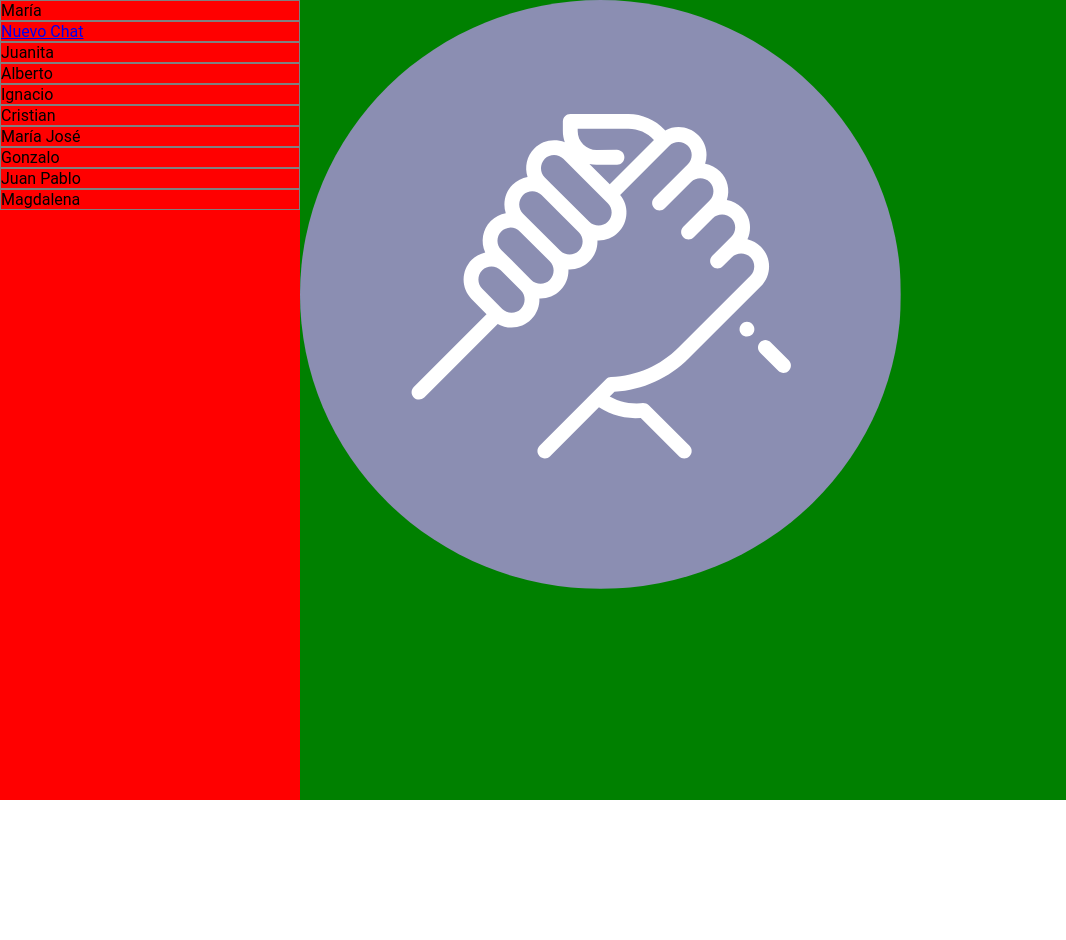
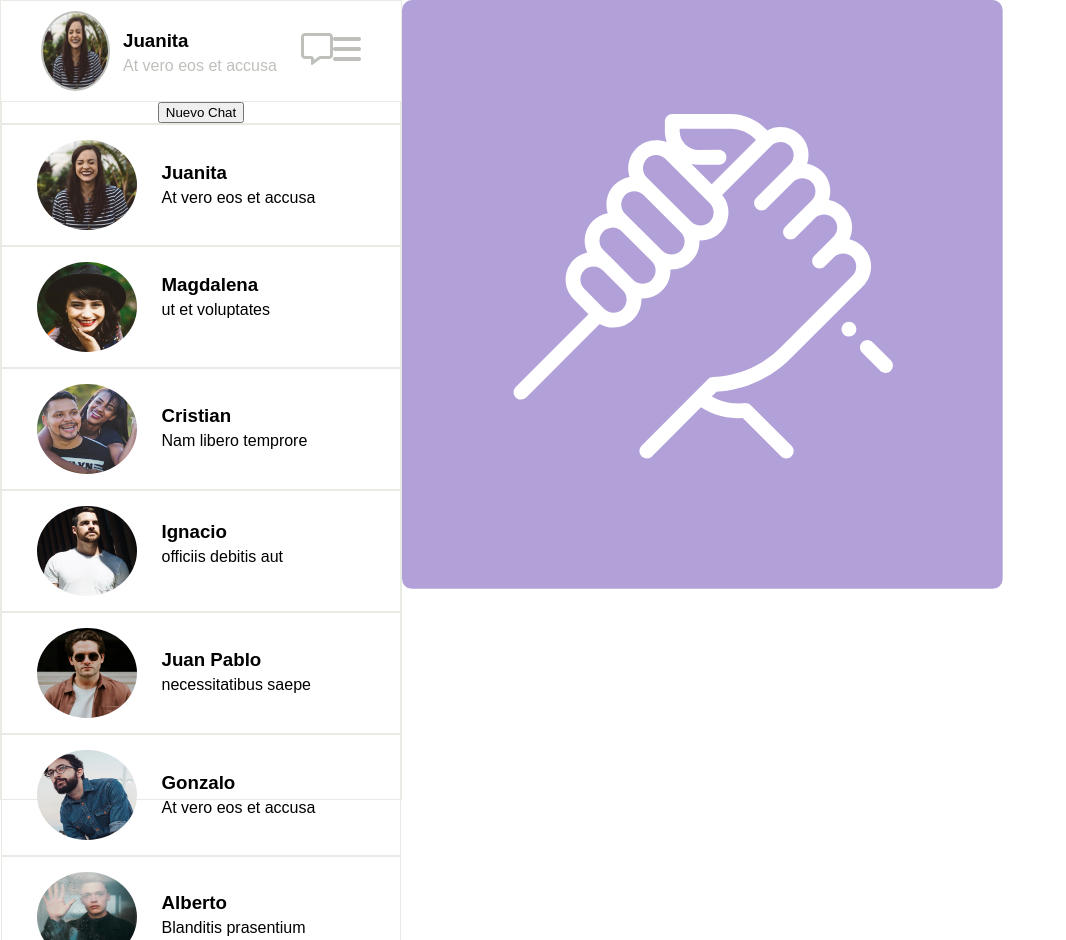
Before and after one commit to mraguilerag/desafio-flex, a plain HTML site: page index.html in a window 1280 px wide. Shown: the top 940 px of the page, without its empty margins (0-1066 px from the left). Before the commit the page ends 800 px from the top, so only its background shows below. Drawn offline with Linux system fonts and the light colour scheme.

Commit message:
chat list avazada

```diff
--- a/assets/css/styles.css
+++ b/assets/css/styles.css
@@ -1,29 +1,70 @@
 body{
     margin: 0%;
-    font-family: "Roboto", sans-serif;
+    font-family: "Roboto Bold", sans-serif;
     display: flex;
     flex-direction: row;
     height: 100vh;
 }
 .contactos{
-    background-color: red;
-    width: 300px;
+    width: 400px;
     display: flex;
     flex-direction: column;
-    /*aplicar flex*/
+    border: 1px solid #e8ebe4;
 }
-.principal{
-    background-color: green;
-    flex-grow: 1;
-    /*aplicar flex*/
+.unica{
+    display: flex;
+    padding-left: 10%;
+    padding-right: 10%;
+    padding-top: 10px;
+    padding-bottom: 10px;
 }
-.usuario, .boton, .chats{
-    border: 1px solid grey;
+.usuario{
+    padding-left: 5%;
 }
-.imagen{
+.usuario h3{
+    margin-bottom: 5px;
+}
+.usuario p{
+    color: #bec1bb;
+    margin-top: 0%;
+}
+.info{
+    display: flex;
+
+}
+.icons{
+    display: flex;
+    padding-top: 12%;
+}
+
+.primera{
+    width: 25%;
     border-radius: 100%;
+    border: 2px solid #bec1bb;
 }
 .boton{
-    text-decoration: none;
-    color: black;
+    display: flex;
+    justify-content: center;
 }
+.boton, .chats{
+    border: 1.5px solid #e8ebe4;
+}
+.chats{
+    display: flex;
+    height: 120px;
+}
+.chat1{
+    width: 25%;
+    border-radius: 100%;
+    margin-left: 20px;
+    padding: 15px;
+}
+.contenedor h3{
+    margin-top: 23%;
+    margin-bottom: 5px;
+    margin-left: 10px;
+}
+.contenedor p{
+    margin-top: 0%;
+    margin-left: 10px;
+}
--- a/index.html
+++ b/index.html
@@ -5,24 +5,95 @@
     <meta name="viewport" content="width=device-width, initial-scale=1.0">
     <title>Document</title>
     <link rel="stylesheet" href="./assets/css/styles.css">
+    <script src="https://kit.fontawesome.com/4fe795326e.js" crossorigin="anonymous"></script>
 </head>
 <body>
     <section class="contactos">
-        <article class="usuario">María</article>
+        <div class="unica">
+            <div class="info">
+                <img class="primera" src="./assets/img/Screen Shot 2018-11-28 at 15.27.14.jpg" alt="imagen1">
+                <div class="usuario">
+                    <h3>Juanita</h3>
+                    <p>At vero eos et accusa</p>
+                </div>
+            </div>
+
+
+            <div class="icons">
+                <i class="fa-regular fa-message fa-2xl icono2" style="color: #bec1bb;"></i>
+                <i class="fa-solid fa-bars fa-2xl icono1" style="color: #bec1bb;"></i>
+            </div>
+        </div>
+
+
         <div class="boton">
-        <a href="#">Nuevo Chat</a>
+            <button>
+                Nuevo Chat
+            </button>
         </div>
-        <article class="usuario">Juanita</article>
-        <article class="usuario">Alberto</article>
-        <article class="usuario">Ignacio</article>
-        <article class="usuario">Cristian</article>
-        <article class="usuario">María José</article>
-        <article class="usuario">Gonzalo</article>
-        <article class="usuario">Juan Pablo</article>
-        <article class="usuario">Magdalena</article>
+
+        <div class="bigchat">
+            <div class="chats">
+                <img class="chat1" src="./assets/img/Screen Shot 2018-11-28 at 15.27.14.jpg" alt="imagen1">
+                <div class="contenedor">
+                    <h3>Juanita</h3>
+                    <p>At vero eos et accusa</p>
+                </div>
+            </div>
+            <div class="chats">
+                <img class="chat1" src="./assets/img/Screen Shot 2018-11-28 at 15.28.04.jpg" alt="imagen2">
+                <div class="contenedor">
+                    <h3>Magdalena</h3>
+                    <p>ut et voluptates</p>
+                </div>
+            </div>
+            <div class="chats">
+                <img class="chat1" src="./assets/img/Screen Shot 2018-11-28 at 15.28.30.jpg" alt="imagen3">
+                <div class="contenedor">
+                    <h3>Cristian</h3>
+                    <p>Nam libero temprore</p>
+                </div>
+            </div>
+            <div class="chats">
+                <img class="chat1" src="./assets/img/Screen Shot 2018-11-28 at 15.30.34.jpg" alt="imagen4">
+                <div class="contenedor">
+                    <h3>Ignacio</h3>
+                    <p>officiis debitis aut</p>
+                </div>
+            </div>
+            <div class="chats">
+                <img class="chat1" src="./assets/img/Screen Shot 2018-11-28 at 15.30.54.jpg" alt="imagen5">
+                <div class="contenedor">
+                    <h3>Juan Pablo</h3>
+                    <p>necessitatibus saepe</p>
+                </div>
+            </div>
+            <div class="chats">
+                <img class="chat1" src="./assets/img/Screen Shot 2018-11-28 at 15.31.09.jpg" alt="imagen6">
+                <div class="contenedor">
+                    <h3>Gonzalo</h3>
+                    <p>At vero eos et accusa</p>
+                </div>
+            </div>
+            <div class="chats">
+                <img class="chat1" src="./assets/img/Screen Shot 2018-11-28 at 15.32.16.jpg" alt="imagen7">
+                <div class="contenedor">
+                    <h3>Alberto</h3>
+                    <p>Blanditis prasentium</p>
+                </div>
+            </div>
+            <div class="chats">
+                <img class="chat1" src="./assets/img/Screen Shot 2018-11-28 at 15.32.44.jpg" alt="imagen8">
+                <div class="contenedor">
+                    <h3>María José</h3>
+                    <p>impedit quo minus id</p>
+                </div>
+            </div>
+        </div>
+
     </section>
     <section class="principal">
-        <img class="imagen" src="./assets/img/hand.png" alt="maria">
+        <img class="imagen" src="./assets/img/hand.png" alt="mano">
     </section>
 </body>
 </html>
```
